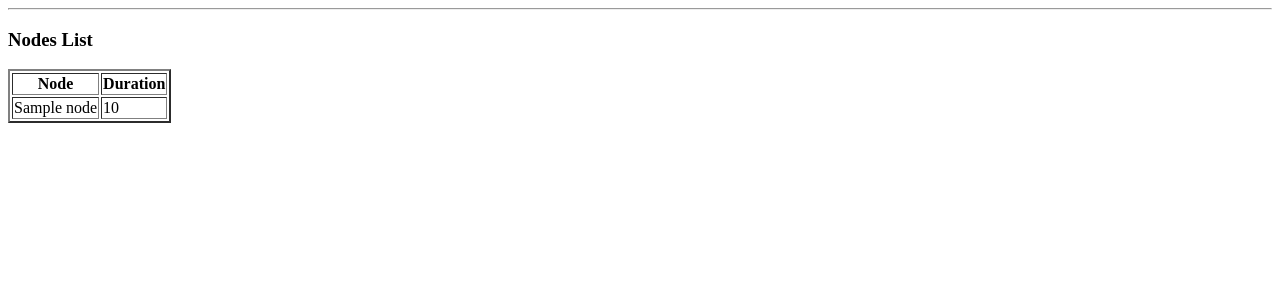
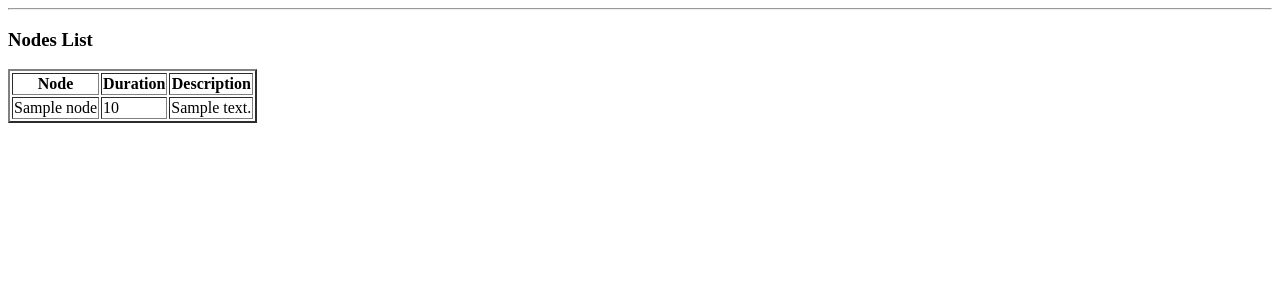
Before and after one commit to GayathriManeksha/PERT-Project-Manager, a Flask app: page /list in a window 1280 px wide. Shown: the top 300 px of the page. Run offline with Flask 2, Linux system fonts and the light colour scheme; tables that the repository leaves empty hold one stand-in row (values such as "Sample post").

Commit message:
Added field description

```diff
--- a/templates/add_node.html
+++ b/templates/add_node.html
@@ -18,6 +18,9 @@
         <label for="duration">Duration</label><br>
         <input type="text" name="duration" placeholder="Duration" /><br>
 
+        <label for="desc">Description</label><br>
+        <input type="text" name="desc" placeholder="Description" /><br>
+
         <input type="submit" value="Submit" />
     </form>
 </body>
--- a/templates/list_nodes.html
+++ b/templates/list_nodes.html
@@ -19,6 +19,7 @@
             <tr>
                 <th>Node</th>
                 <th>Duration</th>
+                <th>Description</th>
 
             </tr>
         </thead>
@@ -28,6 +29,7 @@
             <tr>
                 <td>{{ node.nodename }}</td>
                 <td>{{ node.duration }}</td>
+                <td>{{ node.task_descr}}</td>
             </tr>
             {% endfor %}
         </tbody>
```
